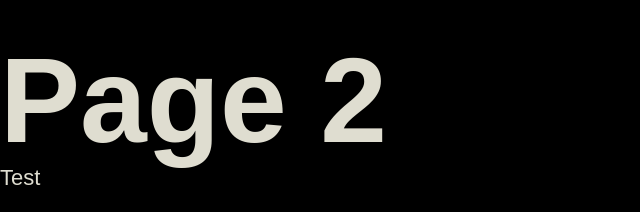
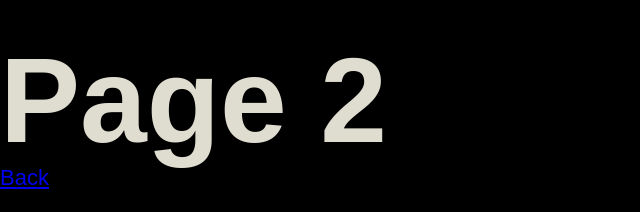
Before and after one commit to frazerf/oakland-onepager, a website: page src/pages/thankyou.html in a window 1280 px wide. Shown: the top 212 px of the page, 0-640 px from the left. Drawn offline with nearby package versions, Linux system fonts and the light colour scheme; files that its build step writes are made by us from their sources; files whose address does not match are found by name; a web font is replaced by a local one.

Commit message:
Adding thank you page.

```diff
--- a/src/pages/page-2.html
+++ b/src/pages/thankyou.html
@@ -2,7 +2,7 @@
 <div class="main-content">
   <div class="page-width">
     <h1>Page 2</h1>
-    <p>Test</p>
+    <p><a href="index.html">Back</a></p>
   </div>
 </div>
 {% endblock %}
```
Also changed, not shown: src/pages/index.html (+1 -1 lines), dist/index.html, dist/thankyou.html (added).
